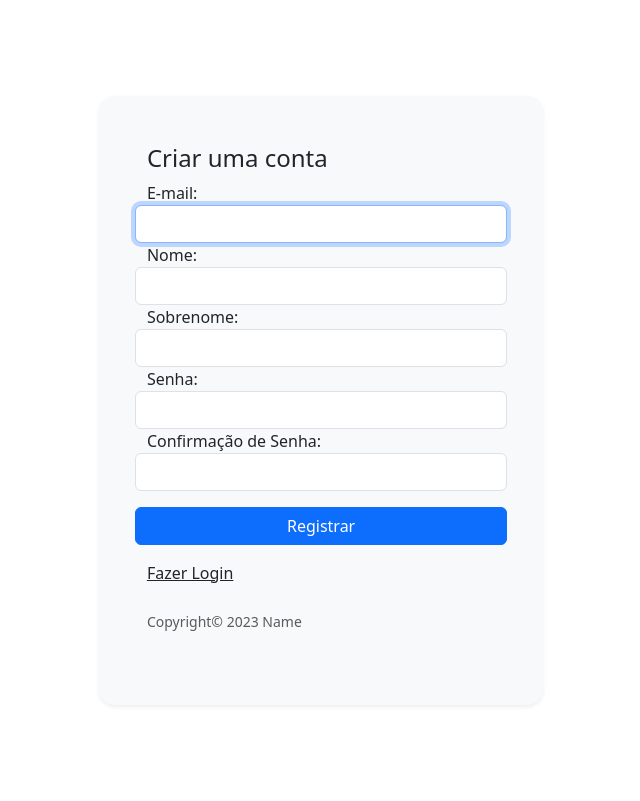
After one commit to adriano-ferrari/udemy-desenvolvimento_web_com_django-sistemas_corporativos, a Django app: page /contas/criar-conta/ in a window 1280 px wide. The commit adds this page. Shown: the whole page, without its empty margins (630-1270 px from the left). Run offline with Django 4.2, Linux system fonts and the light colour scheme; parts of the project's set-up code (start-up, migrations or seed data) failed here and were passed over.

Commit message:
Seção 5: Projeto Parte 2 - Autenticação e Permissões de Acesso | Aula4_rota_de_cadastro

```diff
--- a/site_sistema/apps/base/templates/contas/login.html
+++ b/site_sistema/apps/base/templates/contas/login.html
@@ -16,7 +16,8 @@
     </div>
     <button type="submit" class="btn btn-primary mt-3">Entrar</button>
     <div class="mt-3">
-        <span>Ainda não tem conta? <a class="text-reset" href="#">Cadastre-se</a></span><br>
+        <span>Ainda não tem conta? <a class="text-reset" href="{% url 'register' %}">Cadastre-se</a></span>
+        <br>
         <span>Esqueceu sua senha? <a class="text-reset" href="#">Resetar</a></span>
     </div>
 </form>
--- /dev/null
+++ b/site_sistema/apps/base/templates/contas/register.html
@@ -0,0 +1,15 @@
+{% extends 'base_auth.html' %}
+
+{% block title %}Login{% endblock %}
+
+{% block content_auth %}
+<form class="row" method="post" action="{% url 'register' %}">
+    {% csrf_token %}
+    <h4>Criar uma conta</h4>
+		 {{ form }}
+    <button class="btn btn-primary mt-3" type="submit">Registrar</button>
+    <div class="mt-3">
+        <span><a class="text-reset" href="{% url 'login' %}">Fazer Login</a></span>
+    </div>
+</form>
+{% endblock %}
--- /dev/null
+++ b/site_sistema/apps/contas/forms.py
@@ -0,0 +1,43 @@
+from django import forms
+from django.contrib.auth.forms import UserCreationForm
+from django.core.exceptions import ValidationError
+from .models import MyUser
+
+
+class CustomUserCreationForm(UserCreationForm):
+    password1 = forms.CharField(label="Senha", widget=forms.PasswordInput)
+    password2 = forms.CharField(label="Confirmação de Senha", widget=forms.PasswordInput)
+
+    class Meta:
+        model = MyUser
+        fields = ('email', 'first_name', 'last_name', 'password1', 'password2')
+        labels = {
+            'email': 'E-mail',
+            'first_name': 'Nome',
+            'last_name': 'Sobrenome',
+            'is_active': 'Usuario Ativo?'
+        }
+
+    def __init__(self, *args, **kwargs):
+        super(CustomUserCreationForm, self).__init__(*args, **kwargs)
+        for field_name, field in self.fields.items():
+            if field.widget.__class__ in [forms.CheckboxInput, forms.RadioSelect]:
+                field.widget.attrs['class'] = 'form-check-input'
+            else:
+                field.widget.attrs['class'] = 'form-control'
+
+    def clean_password2(self):
+        # Check that the two password entries match
+        password1 = self.cleaned_data.get("password1")
+        password2 = self.cleaned_data.get("password2")
+        if password1 and password2 and password1 != password2:
+            raise ValidationError("Senha não estão iguais!")
+        return password2
+
+    def save(self, commit=True):
+        # Save the provided password in hashed format
+        user = super().save(commit=False)
+        user.set_password(self.cleaned_data["password1"])
+        if commit:
+            user.save()
+        return user
--- a/site_sistema/apps/contas/urls.py
+++ b/site_sistema/apps/contas/urls.py
@@ -4,4 +4,5 @@ from .import views
 urlpatterns = [
     path('timeout/',  views.timeout_view, name='timeout'),
     path('entrar/', views.login_view, name='login'),
+    path('criar-conta/', views.register_view, name='register'),
 ]
--- a/site_sistema/apps/contas/views.py
+++ b/site_sistema/apps/contas/views.py
@@ -1,13 +1,15 @@
 from django.contrib import messages
 from django.contrib.auth import authenticate, login
 from django.shortcuts import render, redirect
+from django.contrib.auth.models import Group, User
 
+from .forms import CustomUserCreationForm
 
-# Create your views here.
+# Rota Timeout (desconecta por inatividade)
 def timeout_view(request):
     return render(request, 'contas/timeout.html')
 
-
+# Login
 def login_view(request):
     if request.method == 'POST':
         email = request.POST.get('email')
@@ -22,3 +24,26 @@ def login_view(request):
     if request.user.is_authenticated:
         return redirect('home')
     return render(request, 'contas/login.html')
+
+# Registrar
+def register_view(request):
+    if request.user.is_authenticated:
+        return redirect('home')
+    if request.method == "POST":
+        form = CustomUserCreationForm(request.POST)
+        if form.is_valid():
+            usuario = form.save(commit=False)
+            usuario.is_valid = False
+            usuario.save()
+
+            group = Group.objects.get(name='usuario')
+            usuario.groups.add(group)
+
+            messages.success(request, 'Registrado. Agora faça o login para começar!')
+            return redirect('login')
+        else:
+            # Tratar quando usuario já existe, senhas... etc...
+            messages.error(request, 'A senha deve ter pelo menos 1 caractere maiúsculo, \
+                1 caractere especial e no minimo 8 caracteres.')
+    form = CustomUserCreationForm()
+    return render(request, "contas/register.html", {"form": form})
```
